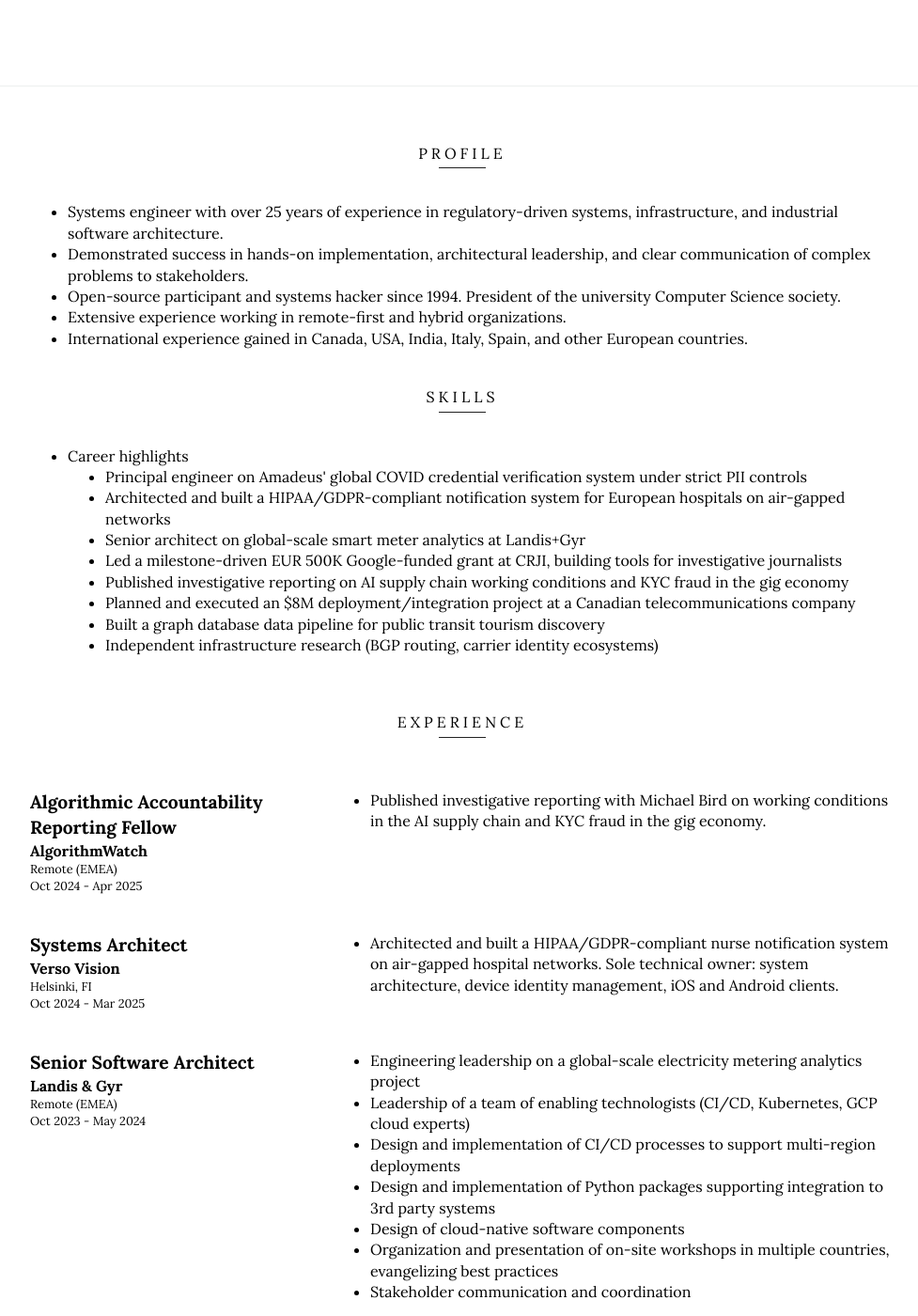
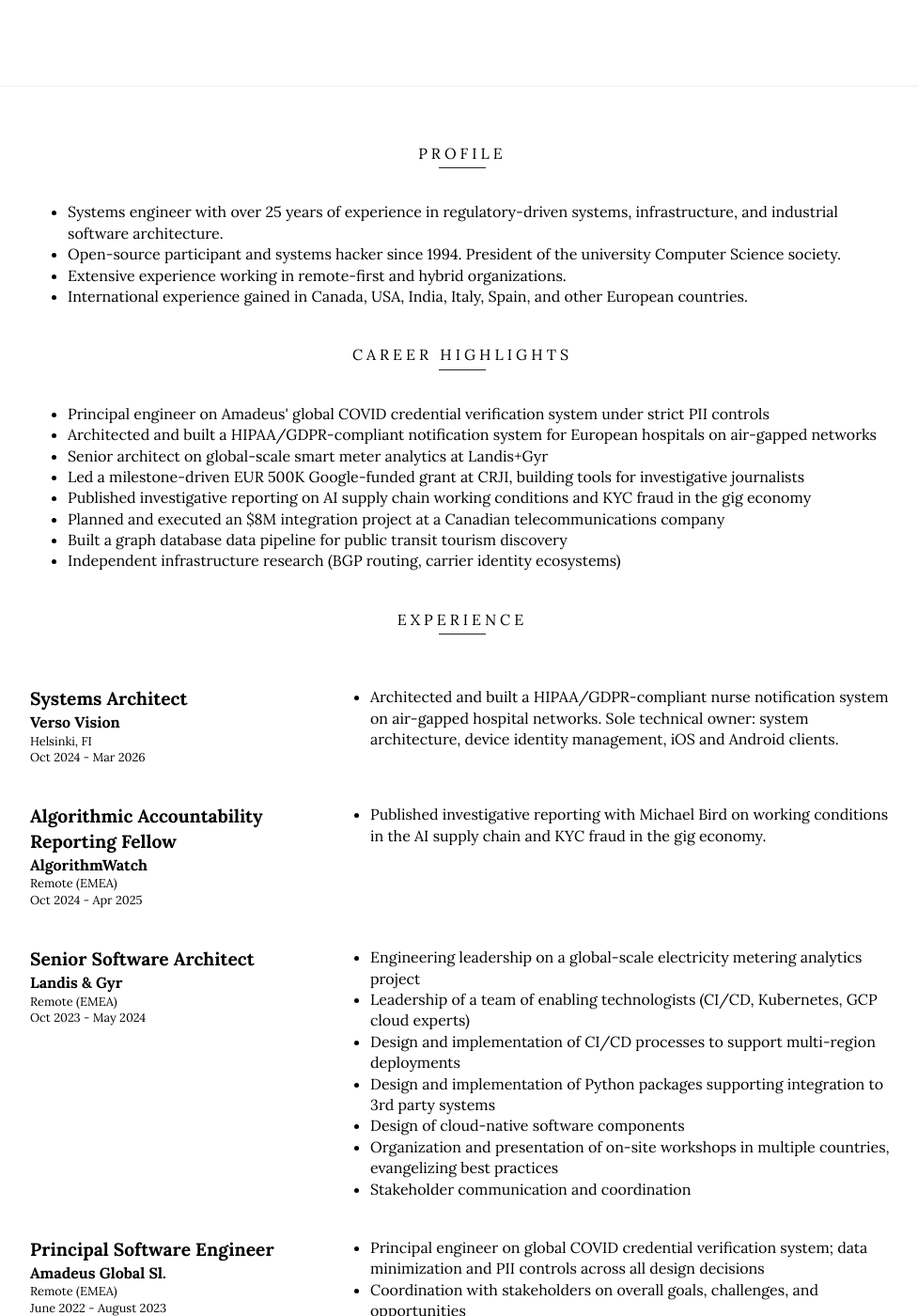
Before and after one commit to nathanschepers/resume, a Jekyll site: the page built from src/index.html, in a window 1280 px wide and 1400 px high, scrolled down 301 px. Shown: the whole window at 94% size, without its empty margins (148-1125 px from the left). Built offline with Jekyll 4.4.1, drawn with Linux system fonts in a browser that asks for light colours.

Commit message:
Reorder and clean up resume sections
- Profile: drop filler line, move OSS identity to second position
- Skills → Career Highlights: flatten structure, rename section, remove
  tech buzzword list nesting
- Jobs: Verso Vision first (most recent), fix period to Mar 2026
- Template: simplify career highlights rendering

Co-Authored-By: Claude Opus 4.6 (1M context) <noreply@anthropic.com>

```diff
--- a/src/_data/jobs.yml
+++ b/src/_data/jobs.yml
@@ -1,16 +1,16 @@
+-   title: Systems Architect
+    company: Verso Vision
+    location: Helsinki, FI
+    period: 'Oct 2024 - Mar 2026'
+    duties:
+      - description: 'Architected and built a HIPAA/GDPR-compliant nurse notification system on air-gapped hospital networks. Sole technical owner: system architecture, device identity management, iOS and Android clients.'
+
 -   title: Algorithmic Accountability Reporting Fellow
     company: AlgorithmWatch
     location: Remote (EMEA)
     period: 'Oct 2024 - Apr 2025'
     duties:
       - description: Published investigative reporting with Michael Bird on working conditions in the AI supply chain and KYC fraud in the gig economy.
-
--   title: Systems Architect
-    company: Verso Vision
-    location: Helsinki, FI
-    period: 'Oct 2024 - Mar 2025'
-    duties:
-      - description: 'Architected and built a HIPAA/GDPR-compliant nurse notification system on air-gapped hospital networks. Sole technical owner: system architecture, device identity management, iOS and Android clients.'
 
 -   title: Senior Software Architect
     company: Landis & Gyr
--- a/src/_data/profile.yml
+++ b/src/_data/profile.yml
@@ -1,5 +1,4 @@
 -   description: Systems engineer with over 25 years of experience in regulatory-driven systems, infrastructure, and industrial software architecture.
--   description: Demonstrated success in hands-on implementation, architectural leadership, and clear communication of complex problems to stakeholders.
 -   description: Open-source participant and systems hacker since 1994. President of the university Computer Science society.
 -   description: Extensive experience working in remote-first and hybrid organizations.
 -   description: International experience gained in Canada, USA, India, Italy, Spain, and other European countries.
--- a/src/_includes/resume.html
+++ b/src/_includes/resume.html
@@ -7,19 +7,11 @@
     </ul>
 </dl>
 
-<h3 class="section-title">Skills</h3>
+<h3 class="section-title">Career Highlights</h3>
 <dl class="skills break-after">
     <ul class="skills_list">
-        {% for skill in site.data.skills %}
-            <li>{{ skill.name }}
-                {% if skill.examples %}
-                    <ul class="skills_sublist">
-                        {% for example in skill.examples %}
-                            <li>{{ example.description }}</li>
-                        {% endfor %}
-                    </ul>
-                {% endif %}
-            </li>
+        {% for item in site.data.skills %}
+            <li>{{ item.description }}</li>
         {% endfor %}
     </ul>
 </dl>
```
Also changed, not shown: src/_data/skills.yml (+8 -10 lines).
